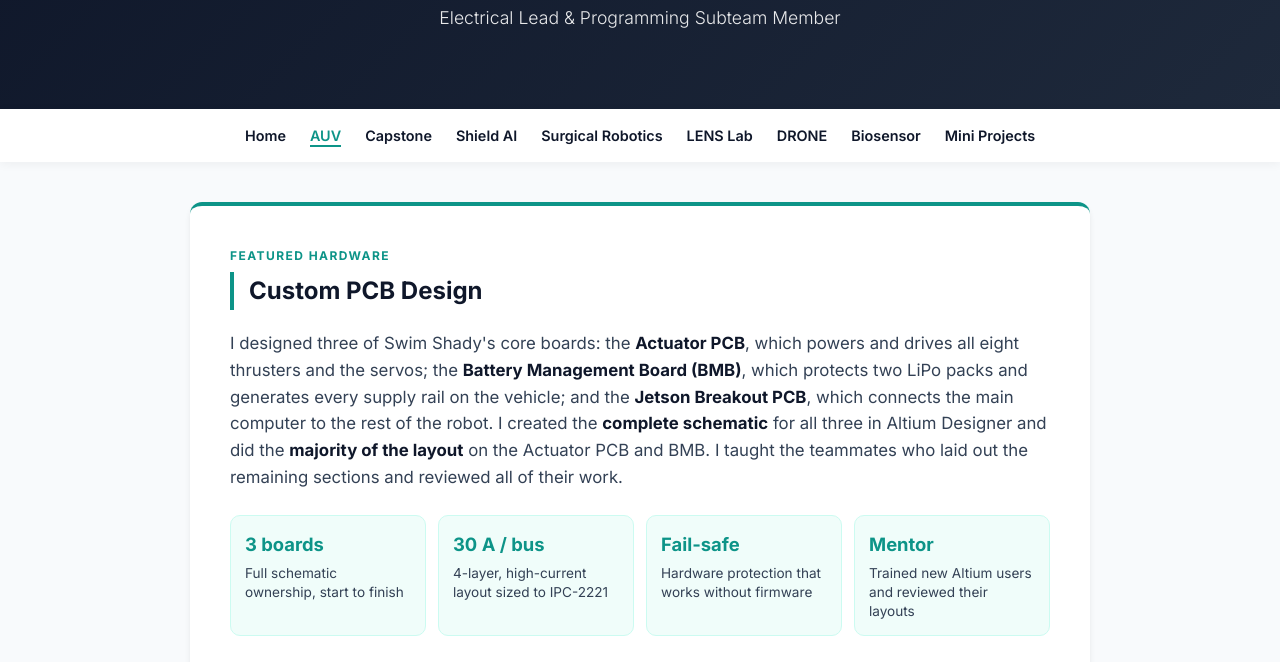
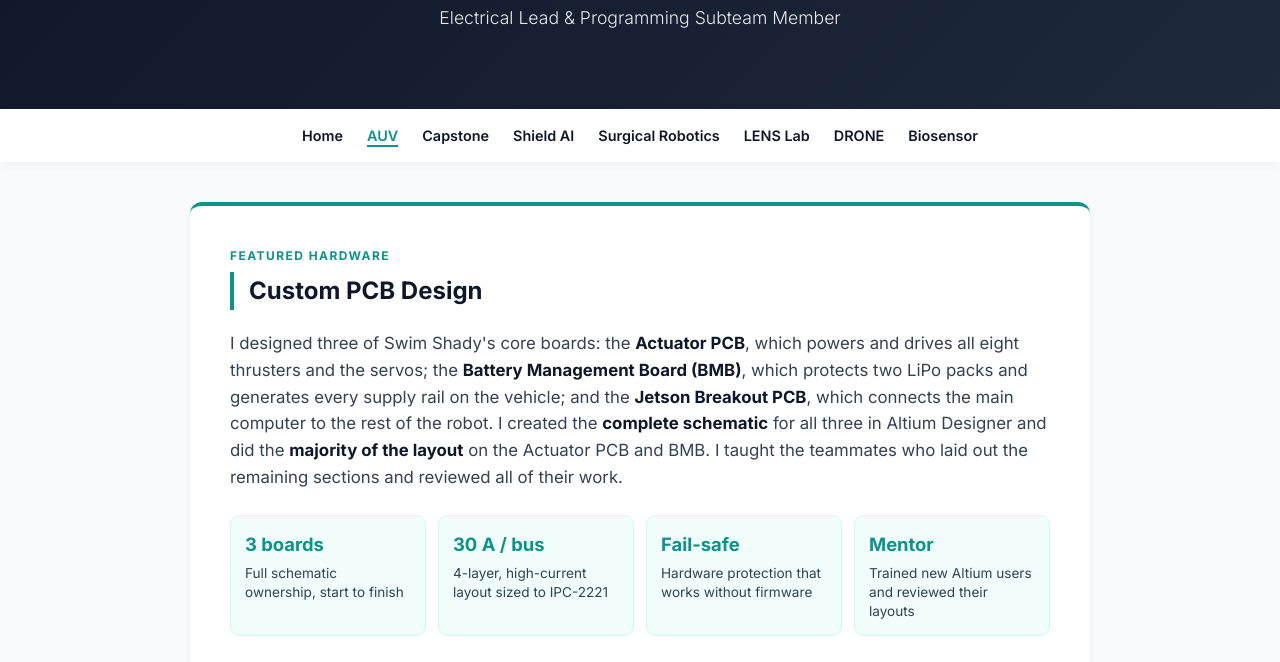
Before and after one commit to raquelsusko/raquelsusko.github.io, a plain HTML site: page auv.html in a window 1280 px wide. Shown: the part 138-800 px from the top of the page. Drawn offline with Linux system fonts and the light colour scheme.

Commit message:
Hide Mini Projects from the nav until projects are ready
Comment out the nav link on every page; mini_projects.html is kept.

Co-Authored-By: Claude Opus 5.5 <noreply@anthropic.com>

```diff
--- a/auv.html
+++ b/auv.html
@@ -23,7 +23,8 @@
     <a href="lens_lab.html">LENS Lab</a>
     <a href="drone.html">DRONE</a>
     <a href="biosensor.html">Biosensor</a>
-    <a href="mini_projects.html">Mini Projects</a>
+    <!-- Hidden until mini projects are ready. Uncomment to show the page in the nav again.
+    <a href="mini_projects.html">Mini Projects</a> -->
   </nav>
 
   <div class="container">
```
Also changed, not shown: biosensor.html (+2 -1 lines), capstone.html (+2 -1 lines), drone.html (+2 -1 lines), index.html (+2 -1 lines), lens_lab.html (+2 -1 lines), mini_projects.html (+2 -1 lines), shield_ai.html (+2 -1 lines), surgical_robotics.html (+2 -1 lines).
